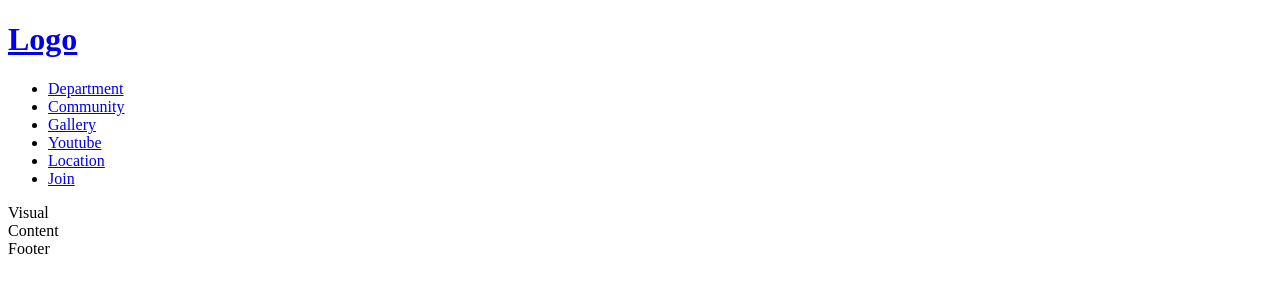
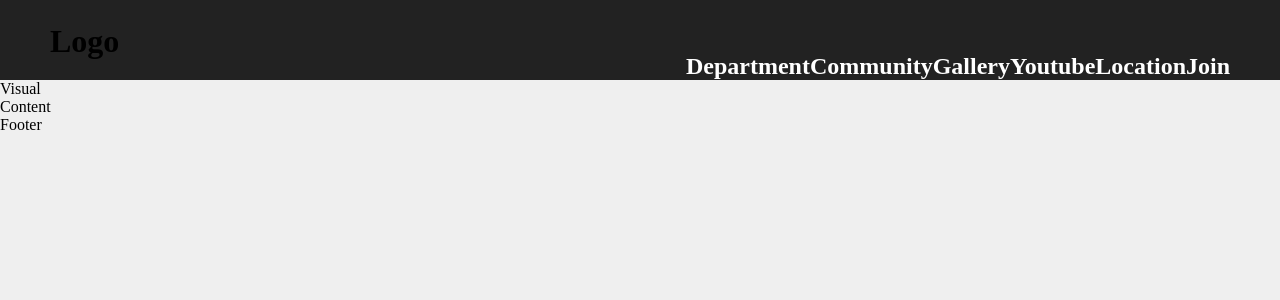
Before and after one commit to gaeguriBanchan/profile, a React (Create React App) app: page / in a window 1280 px wide. Shown: the top 300 px of the page. Built offline with nearby package versions, Linux system fonts and the light colour scheme.

Commit message:
reset.scss 추가 / header.scss 추가

```diff
--- a/src/components/common/Header.js
+++ b/src/components/common/Header.js
@@ -9,10 +9,12 @@
 const Header = () => {
   return (
     <header>
+      {/* 레이아웃 div */}
+      <div className='inner'>
         <h1>
           <Link to='/'>Logo</Link>
         </h1>
-      <ul>
+        <ul id='gnb'>
           <li>
             <Link to='/department'>Department</Link>
           </li>
@@ -32,6 +34,7 @@
             <Link to='/join'>Join</Link>
           </li>
         </ul>
+      </div>
     </header>
   );
 };
--- a/src/index.js
+++ b/src/index.js
@@ -2,6 +2,7 @@
 import ReactDOM from 'react-dom';
 import { BrowserRouter } from 'react-router-dom';
 import App from './App';
+import './scss/style.scss';
 ReactDOM.render(
   // App 컴포넌트를 BrowserRouter 로 감싸서
   // App 안에서 라우터 기능을 활용하도록 함
--- a/src/scss/common/_header.scss
+++ b/src/scss/common/_header.scss
@@ -0,0 +1,28 @@
+header {
+  width: 100%;
+  background-color: #222;
+  .inner {
+    position: relative;
+    width: 1180px;
+    height: 80px;
+    margin: 0 auto;
+    h1 {
+      position: absolute;
+      bottom: 20px;
+      left: 0;
+    }
+    #gnb {
+      position: absolute;
+      right: 0;
+      bottom: 0;
+      li {
+        float: left;
+        a {
+          font-weight: 700;
+          color: #fff;
+          font-size: 24px;
+        }
+      }
+    }
+  }
+}
--- a/src/scss/common/_reset.scss
+++ b/src/scss/common/_reset.scss
@@ -0,0 +1,20 @@
+* {
+  margin: 0;
+  padding: 0;
+  box-sizing: border-box;
+}
+ul,
+li {
+  list-style: none;
+}
+a {
+  color: #000;
+  text-decoration: none;
+}
+img {
+  vertical-align: middle;
+  border: 0;
+}
+body {
+  background-color: #efefef;
+}
--- a/src/scss/style.scss
+++ b/src/scss/style.scss
@@ -0,0 +1,8 @@
+@import url('https://fonts.googleapis.com/css2?family=Noto+Sans+KR:wght@100;300;400;500;700;900&display=swap');
+// common
+@import 'common/reset';
+@import 'common/header';
+@import 'common/footer';
+// main
+@import 'main/content';
+@import 'main/visual';
```
Lines whose indentation alone changed are shown as unchanged.
